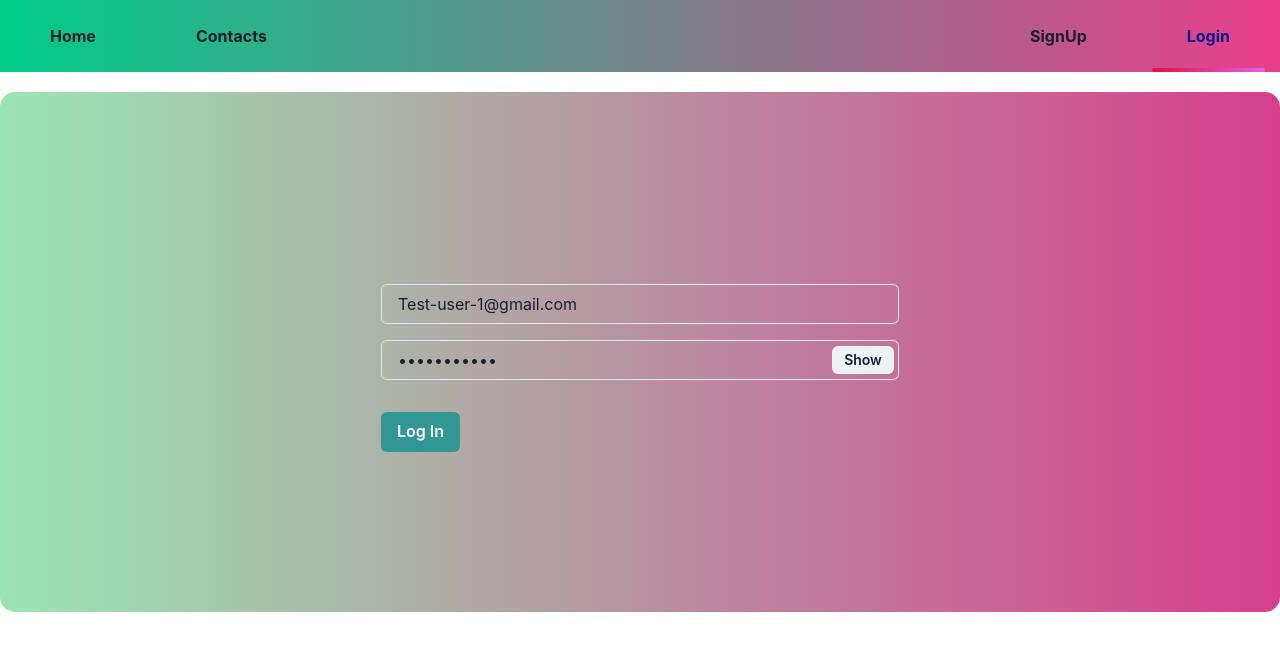
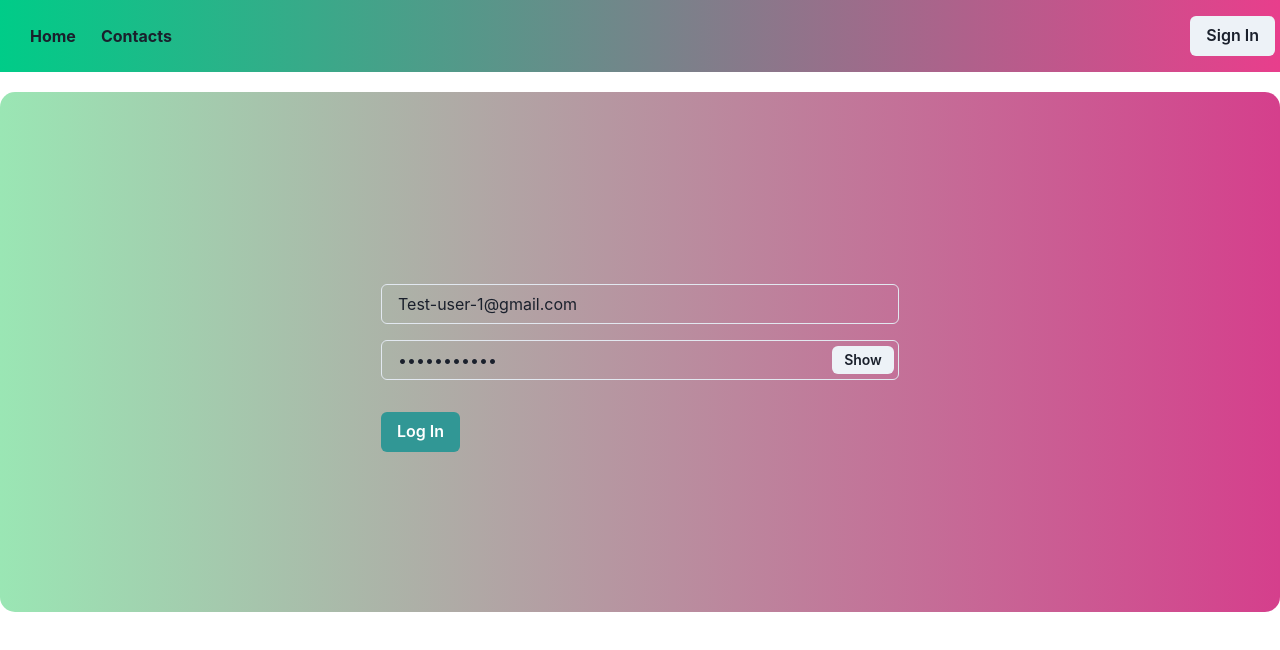
Before and after one commit to Zversh3108/goit-react-hw-08-phonebook, a React (Create React App) app: page /goit-react-hw-08-phonebook/login in a window 1280 px wide. Shown: the top 650 px of the page. Built offline with nearby package versions, Linux system fonts and the light colour scheme.

Commit message:
new burgerMenu

```diff
--- a/src/components/AuthNav/AuthNavStyled.jsx
+++ b/src/components/AuthNav/AuthNavStyled.jsx
@@ -2,7 +2,7 @@ import styled from '@emotion/styled';
 import { NavLink } from 'react-router-dom';
 
 export const NavLinkStyled = styled(NavLink)`
-  padding: 24px 35px;
+  padding: 24px 10px;
   position: relative;
   color: inherit;
   font-weight: bold;
@@ -30,12 +30,12 @@ export const NavLinkStyled = styled(NavLink)`
   }
 
   :not(:last-child) {
-    margin-right: 30px;
+    margin-right: 5px;
   }
 `;
 
 export const AuthNavStyled = styled.nav`
-  margin-right: 15px;
+
   margin-left: 15px;
   display: flex;
   align-items: center;
--- /dev/null
+++ b/src/components/MobileAuthNav/MobileAuthNav.jsx
@@ -0,0 +1,38 @@
+import React from 'react';
+import { MobileAuthNavLinkStyled } from './MobileAuthNavStyled';
+import {
+  Menu,
+  MenuButton,
+  MenuList,
+  Button,
+  MenuItem,
+  Portal,
+} from '@chakra-ui/react';
+
+export const MobileAuthNav = () => {
+  return (
+    <Menu>
+      {({ isOpen }) => (
+        <>
+          <MenuButton isActive={isOpen} as={Button}>
+            Sign In
+          </MenuButton>
+          <Portal>
+            <MenuList>
+              <MenuItem>
+                <MobileAuthNavLinkStyled to="/login">
+                  Login
+                </MobileAuthNavLinkStyled>
+              </MenuItem>
+              <MenuItem>
+                <MobileAuthNavLinkStyled to="/register">
+                  Sign Up
+                </MobileAuthNavLinkStyled>
+              </MenuItem>
+            </MenuList>
+          </Portal>
+        </>
+      )}
+    </Menu>
+  );
+};
--- /dev/null
+++ b/src/components/MobileAuthNav/MobileAuthNavStyled.jsx
@@ -0,0 +1,23 @@
+import styled from '@emotion/styled';
+import { NavLink } from 'react-router-dom';
+
+export const MobileAuthNavLinkStyled = styled(NavLink)`
+  padding: 0;
+  margin: 0;
+  width: 100%;
+  display: block;
+  color: inherit;
+  font-weight: bold;
+  text-align: left;
+  position: relative;
+
+  &:hover {
+    color: #061a8c;
+    border-bottom-color: transparent;
+  }
+
+  &.active {
+    color: #061a8c;
+    border-bottom: 2px solid #59504c;
+  }
+`;
--- a/src/components/NavBar/NavBar.jsx
+++ b/src/components/NavBar/NavBar.jsx
@@ -1,17 +1,17 @@
 import { Navigation } from 'components/Navigation/Navigation';
 import { UserMenu } from 'components/userMenu/userMenu';
-import { AuthNav } from 'components/AuthNav/AuthNav';
+
 import { selectIsLoggedIn } from 'redux/auth/selectors';
 import { useSelector } from 'react-redux';
 import { Header } from './NavBarStyled';
-
+import { MobileAuthNav } from 'components/MobileAuthNav/MobileAuthNav';
 export const NavBar = () => {
   const isLoggedIn = useSelector(selectIsLoggedIn);
   return (
     <Header>
       <Navigation />
 
-      {isLoggedIn ? <UserMenu /> : <AuthNav />}
+      {isLoggedIn ? <UserMenu /> : <MobileAuthNav />}
     </Header>
   );
 };
--- a/src/components/NavBar/NavBarStyled.jsx
+++ b/src/components/NavBar/NavBarStyled.jsx
@@ -2,6 +2,8 @@ import styled from '@emotion/styled';
 export const Header = styled.header`
   margin-bottom: 0px;
   display: flex;
+  padding: 0 5px;
+  align-items: center;
   justify-content: space-between;
   background-image: linear-gradient(to right, #00cc88, #e83e8c);
 `;
--- a/src/components/Navigation/Navigation.jsx
+++ b/src/components/Navigation/Navigation.jsx
@@ -1,4 +1,3 @@
-
 import { NavLinkStyled, NavStyled } from './NavigationStyled';
 export const Navigation = () => {
   return (
--- a/src/components/Navigation/NavigationStyled.jsx
+++ b/src/components/Navigation/NavigationStyled.jsx
@@ -2,7 +2,7 @@ import styled from '@emotion/styled';
 import { NavLink } from 'react-router-dom';
 
 export const NavLinkStyled = styled(NavLink)`
-  padding: 24px 35px;
+  padding: 24px 10px;
   position: relative;
   color: inherit;
   font-weight: bold;
@@ -30,12 +30,11 @@ export const NavLinkStyled = styled(NavLink)`
   }
 
   :not(:last-child) {
-    margin-right: 30px;
+    margin-right: 5px;
   }
 `;
 
 export const NavStyled = styled.nav`
-  margin-right: 15px;
   margin-left: 15px;
   display: flex;
   align-items: center;
--- a/src/components/SharedLayout/SharedLayout.jsx
+++ b/src/components/SharedLayout/SharedLayout.jsx
@@ -14,7 +14,8 @@ const SharedLayout = () => {
       <Container
         maxWidth="100%"
         bgGradient="linear(to-r, green.200, pink.500) "
-        p="40"
+        pt="40"
+        pb="40"
         borderRadius="15"
         mt="5"
       >
--- a/src/pages/Home.jsx
+++ b/src/pages/Home.jsx
@@ -2,17 +2,16 @@ import { useSelector } from 'react-redux';
 
 import { selectIsLoggedIn } from 'redux/auth/selectors';
 import { selectUser } from 'redux/auth/selectors';
-import { Heading, Box, Container } from '@chakra-ui/react';
+import { Heading, Box } from '@chakra-ui/react';
 import { NavLinkStyled } from 'components/AuthNav/AuthNavStyled';
 export default function HomePage() {
   const isUserLoggedIn = useSelector(selectIsLoggedIn);
   const user = useSelector(selectUser);
 
   return (
-    <Container>
     <Box textAlign="center">
       {isUserLoggedIn ? (
-          <Heading mb={5}>
+        <Heading mb={3}>
           Hi <span>{user.name}!</span>
           <br />
           Welcome to the Phonebook. Check if you already have some contacts in
@@ -26,6 +25,5 @@ export default function HomePage() {
       )}
       <NavLinkStyled to="/logIn">GET STARTED</NavLinkStyled>
     </Box>
-    </Container>
   );
 }
```
Lines whose indentation alone changed are shown as unchanged.
